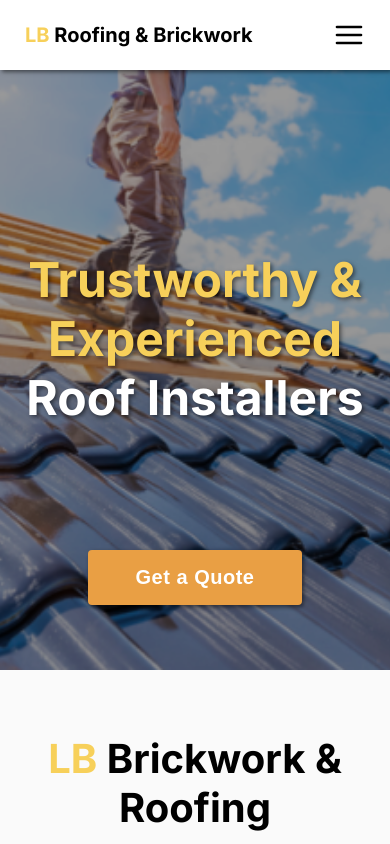
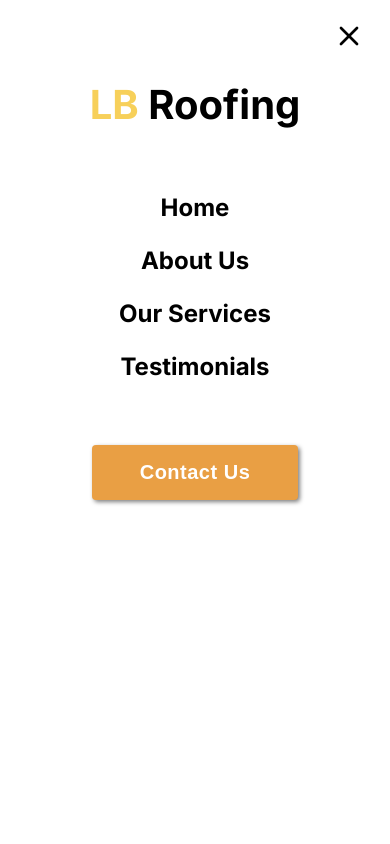
Before and after one commit to jake4369/blroofing, a Next.js app: page / in a window 390 px wide. Both pictures are taken after a click on the button 349 px from the left and 35 px from the top of the page. Shown: the top 844 px of the page. Built offline with nearby package versions, Linux system fonts and the light colour scheme.

Commit message:
Create mobile nav

```diff
--- a/components/Header/Header.jsx
+++ b/components/Header/Header.jsx
@@ -1,15 +1,66 @@
+"use client";
+
+import { useEffect, useState } from "react";
+
+import Nav from "./Nav";
+
 import { FiMenu } from "react-icons/fi";
 
 const Header = () => {
+  const [menuOpen, setMenuOpen] = useState(false);
+  const [animationClass, setAnimationClass] = useState("");
+
+  const handleMenuBtnClick = () => {
+    setMenuOpen((prevState) => !prevState);
+
+    if (menuOpen) {
+      setAnimationClass("slide-out-right");
+    } else {
+      setAnimationClass("slide-in-right");
+    }
+  };
+
+  useEffect(() => {
+    const handleResize = () => {
+      if (window.innerWidth >= 600) {
+        setMenuOpen(false);
+        setAnimationClass("");
+      }
+    };
+
+    window.addEventListener("resize", handleResize);
+
+    return () => {
+      window.removeEventListener("resize", handleResize);
+    };
+  }, []);
+
+  useEffect(() => {
+    if (menuOpen) {
+      document.body.style.overflowY = "hidden";
+    } else {
+      const timeoutId = setTimeout(() => {
+        document.body.style.overflowY = "auto";
+      }, 300);
+
+      return () => clearTimeout(timeoutId);
+    }
+  }, [menuOpen]);
+
   return (
     <header>
       <span className="logo-text">
-        <span className="highlight__orange">LB</span> Roofing & Brickwork
+        <span className="highlight__orange">LB</span> Roofing
       </span>
 
-      <button className="open-menu-btn">
-        <FiMenu className="hamburger-icon" />
+      <button className="menu-btn open-menu-btn" onClick={handleMenuBtnClick}>
+        <FiMenu className="menu-icon" />
       </button>
+
+      <Nav
+        animationClass={animationClass}
+        handleMenuBtnClick={handleMenuBtnClick}
+      />
     </header>
   );
 };
--- /dev/null
+++ b/components/Header/Nav.jsx
@@ -0,0 +1,43 @@
+"use client";
+
+import { useEffect, useState } from "react";
+
+import CTAButton from "@components/Shared/CTAButton";
+
+import { FiX } from "react-icons/fi";
+
+const Nav = ({ animationClass, handleMenuBtnClick }) => {
+  return (
+    <nav className={animationClass}>
+      <button className="menu-btn close-menu-btn" onClick={handleMenuBtnClick}>
+        <FiX className="menu-icon" />
+      </button>
+
+      <span className="mobile-menu__logo">
+        <span className="highlight__orange">LB</span> Roofing
+      </span>
+
+      <ul className="desktop-nav">
+        <li>Home</li>
+        <li>About Us</li>
+        <li>Our Services</li>
+        <li>Testimonials</li>
+        <li>Contact Us</li>
+      </ul>
+
+      <div className="mobile-nav__container">
+        <ul className="mobile-nav">
+          <li>Home</li>
+          <li>About Us</li>
+          <li>Our Services</li>
+          <li>Testimonials</li>
+          <li>
+            <CTAButton>Contact Us</CTAButton>
+          </li>
+        </ul>
+      </div>
+    </nav>
+  );
+};
+
+export default Nav;
--- a/components/Header/styles.css
+++ b/components/Header/styles.css
@@ -9,6 +9,7 @@ header {
   background: #fff;
   width: 100%;
   box-shadow: 2px 2px 4px rgba(0, 0, 0, 0.5);
+  /* position: relative; */
 }
 
 .logo-text {
@@ -16,18 +17,69 @@ header {
   font-weight: 700;
 }
 
-.open-menu-btn {
+.menu-btn {
   width: 2rem;
   height: 2rem;
   background: none;
   border: none;
   outline: none;
-  z-index: 0;
+  z-index: 1;
 }
 
-.hamburger-icon {
+.menu-icon {
   width: 100%;
   height: 100%;
   object-fit: cover;
   z-index: -1;
 }
+
+/* ==========
+ NAVIGATION
+ ========== */
+
+.desktop-nav {
+  display: none;
+}
+
+nav {
+  position: absolute;
+  top: 0;
+  left: 0;
+  width: 100%;
+  min-height: 100vh;
+  background: #fff;
+  padding: 5rem 6.4%;
+  text-align: center;
+  z-index: 1000;
+  opacity: 0;
+  transform: translateX(-1000px);
+  transition: opacity 0.3s ease, transform 0.3s ease;
+}
+
+nav .menu-btn {
+  position: absolute;
+  top: 20px;
+  right: 6.4%;
+}
+
+.mobile-menu__logo {
+  display: block;
+  margin: 0 auto;
+  font-size: 2.5rem;
+  font-weight: 700;
+  margin-bottom: 4rem;
+}
+
+nav ul {
+  list-style-type: none;
+}
+
+.mobile-nav li {
+  font-size: 1.5rem;
+  font-weight: 700;
+  margin-bottom: 1.5rem;
+}
+
+.mobile-nav li:last-of-type {
+  margin: 4rem 0 0 0;
+}
--- a/styles/index.css
+++ b/styles/index.css
@@ -17,6 +17,7 @@
 
 html {
   font-size: 16px;
+  overflow-x: hidden;
 }
 
 body {
@@ -61,3 +62,69 @@ p {
 .highlight__orange {
   color: #f7d05a;
 }
+
+/* ==========
+ ANIMATIONS
+ ========== */
+
+.slide-in-right {
+  -webkit-animation: slide-in-right 0.5s cubic-bezier(0.25, 0.46, 0.45, 0.94)
+    both;
+  animation: slide-in-right 0.5s cubic-bezier(0.25, 0.46, 0.45, 0.94) both;
+}
+
+@-webkit-keyframes slide-in-right {
+  0% {
+    -webkit-transform: translateX(1000px);
+    transform: translateX(1000px);
+    opacity: 0;
+  }
+  100% {
+    -webkit-transform: translateX(0);
+    transform: translateX(0);
+    opacity: 1;
+  }
+}
+@keyframes slide-in-right {
+  0% {
+    -webkit-transform: translateX(1000px);
+    transform: translateX(1000px);
+    opacity: 0;
+  }
+  100% {
+    -webkit-transform: translateX(0);
+    transform: translateX(0);
+    opacity: 1;
+  }
+}
+
+.slide-out-right {
+  -webkit-animation: slide-out-right 0.5s cubic-bezier(0.55, 0.085, 0.68, 0.53)
+    both;
+  animation: slide-out-right 0.5s cubic-bezier(0.55, 0.085, 0.68, 0.53) both;
+}
+
+@-webkit-keyframes slide-out-right {
+  0% {
+    -webkit-transform: translateX(0);
+    transform: translateX(0);
+    opacity: 1;
+  }
+  100% {
+    -webkit-transform: translateX(1000px);
+    transform: translateX(1000px);
+    opacity: 0;
+  }
+}
+@keyframes slide-out-right {
+  0% {
+    -webkit-transform: translateX(0);
+    transform: translateX(0);
+    opacity: 1;
+  }
+  100% {
+    -webkit-transform: translateX(1000px);
+    transform: translateX(1000px);
+    opacity: 0;
+  }
+}
```
